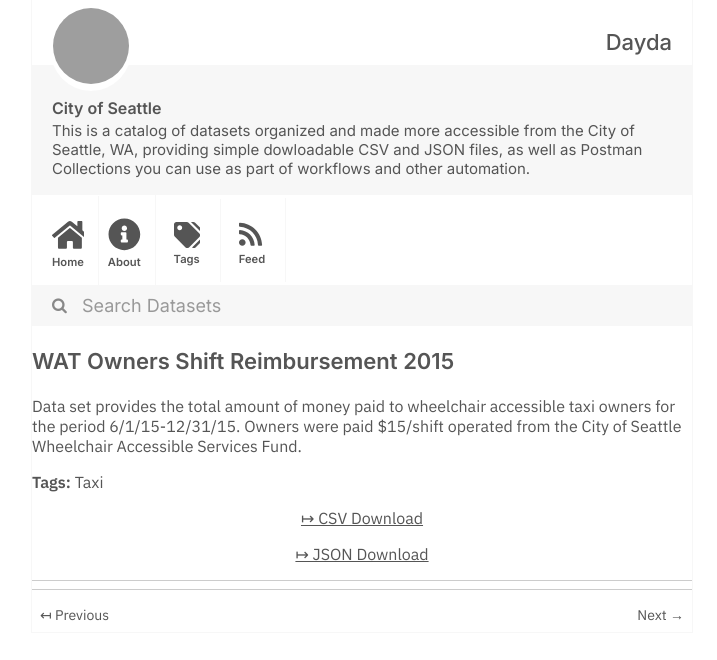
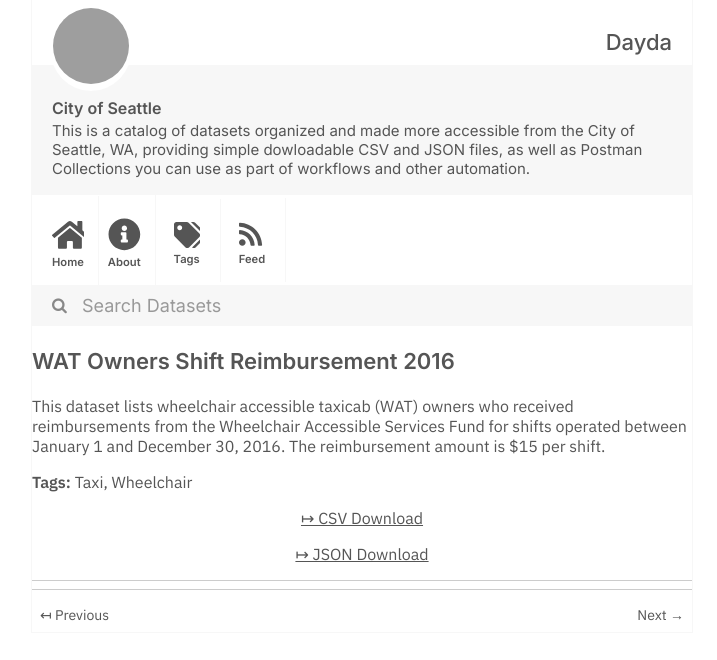
Before and after one commit to dayda-entities/city-of-seattle, a Jekyll site: the page built from _posts/2020-11-10-wat-owners-shift-reimbursement.md, in a window 1280 px wide, cut to the strip 0-660 px from the top of the page. Shown: the whole strip, without its empty margins (278-995 px from the left). Built offline with Jekyll 4.4.1, drawn with Linux system fonts in a browser that asks for light colours; grey boxes are pictures that could not be loaded.

Commit message:
Publish Data

```diff
--- a/_posts/2020-11-10-wat-owners-shift-reimbursement.md
+++ b/_posts/2020-11-10-wat-owners-shift-reimbursement.md
@@ -1,16 +1,17 @@
 ---
-title: WAT Owners Shift Reimbursement 2015
-created: '2020-11-10T16:59:13.295154'
-modified: '2020-11-10T16:59:13.295161'
+title: WAT Owners Shift Reimbursement 2016
+created: '2020-11-10T16:59:13.010258'
+modified: '2020-11-10T16:59:13.010268'
 state: active
 type: dataset
 tags:
   - Taxi
+  - Wheelchair
 groups:
   - Local Government
-csv_url: 'https://data.seattle.gov/api/views/a44h-qn3y/rows.csv?accessType=DOWNLOAD'
-json_url: 'https://data.seattle.gov/api/views/a44h-qn3y/rows.json?accessType=DOWNLOAD'
+csv_url: 'https://data.seattle.gov/api/views/9zi7-r4xg/rows.csv?accessType=DOWNLOAD'
+json_url: 'https://data.seattle.gov/api/views/9zi7-r4xg/rows.json?accessType=DOWNLOAD'
 layout: post
 
 ---
-Data set provides the total amount of money paid to wheelchair accessible taxi owners for the period 6/1/15-12/31/15. Owners were paid $15/shift operated from the City of Seattle Wheelchair Accessible Services Fund.
+This dataset lists wheelchair accessible taxicab (WAT) owners who received reimbursements from the Wheelchair Accessible Services Fund for shifts operated between January 1 and December 30, 2016. The reimbursement amount is $15 per shift.
```
